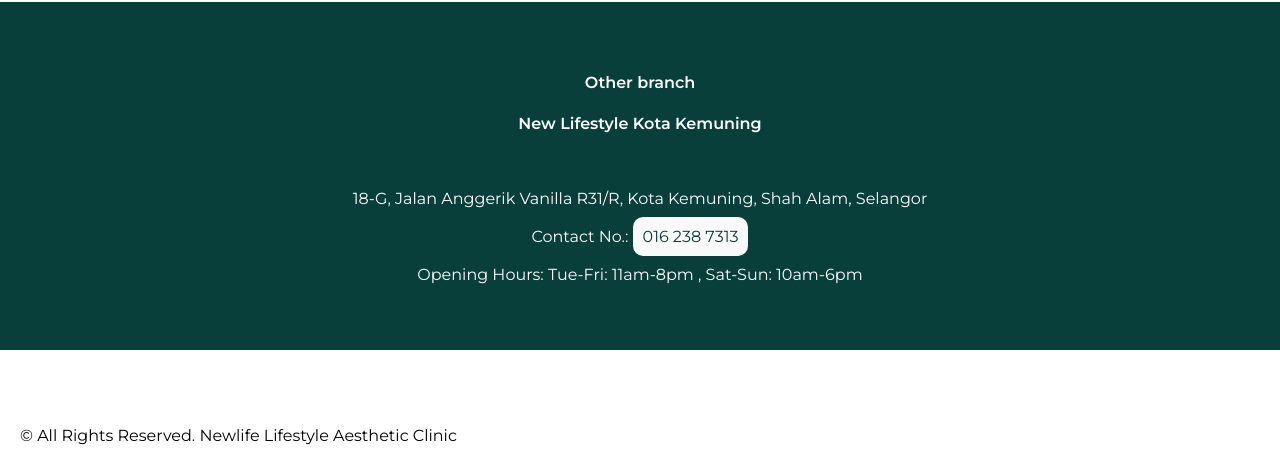
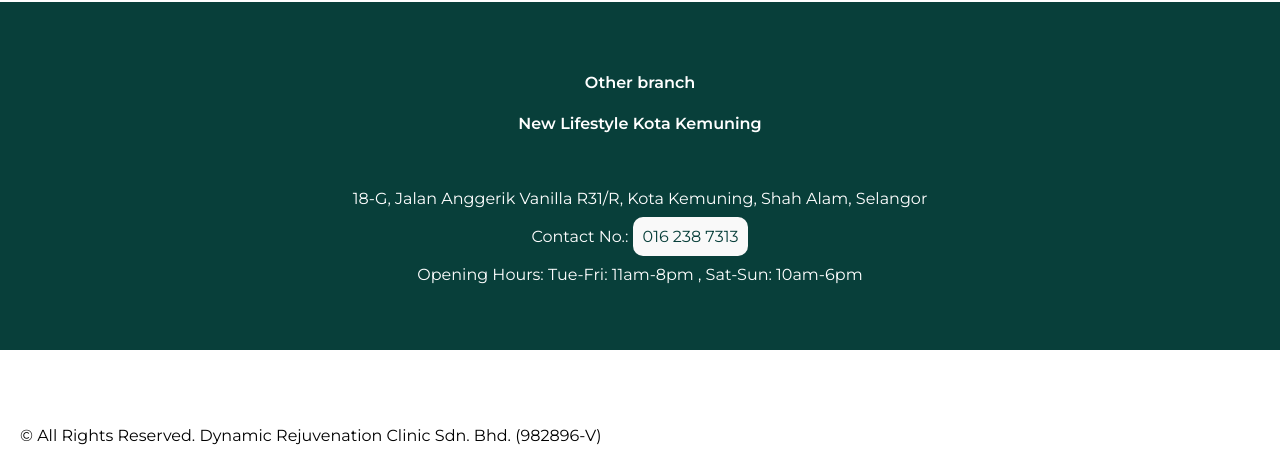
Before and after one commit to newlife-lifestyle/newlife.lifestyle, a plain HTML site: page contact.html in a window 1280 px wide. Shown: the part 856-1317 px from the top of the page. Drawn offline with Linux system fonts and the light colour scheme.

Commit message:
Update contact.html
update ssm

```diff
--- a/contact.html
+++ b/contact.html
@@ -101,7 +101,7 @@
     </div>
 
     <footer>
-        <p><a href="http://www.zeniadesign.com" target="_blank">&copy; All Rights Reserved.</a> Newlife Lifestyle Aesthetic Clinic</p>
+        <p><a href="http://www.zeniadesign.com" target="_blank">&copy; All Rights Reserved.</a> Dynamic Rejuvenation Clinic Sdn. Bhd. (982896-V)</p>
     </footer>
 
   </body>
```
